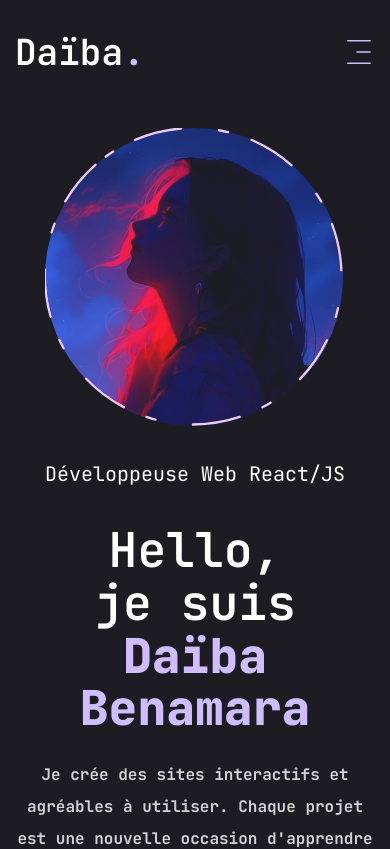
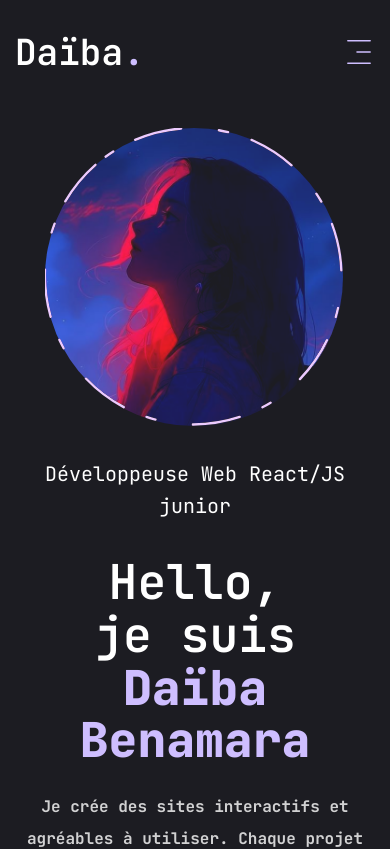
Before and after one commit to Daiba-yume/Portfolio_react, a Next.js app in the folder my_portfolio/: page / in a window 390 px wide. Shown: the top 849 px of the page. Built offline with nearby package versions, Linux system fonts and the light colour scheme.

Commit message:
Correction lien mobileNav

```diff
--- a/my_portfolio/app/page.jsx
+++ b/my_portfolio/app/page.jsx
@@ -16,7 +16,7 @@ const Home = () => {
           <div className="flex flex-col xl:flex-row items-center justify-between xl:pt-8 xl:pb-24">
             {/* text */}
             <div className="text-center xl:text-left order-2 xl:order-none">
-              <span className="text-xl ">Développeuse Web React/JS</span>
+              <span className="text-xl ">Développeuse Web React/JS junior</span>
               <h1 className="h1  mb-6 pt-8">
                 Hello,
                 <br />
@@ -71,7 +71,7 @@ const Home = () => {
       <section id="work" className="scroll-mt-32">
         <Work />
       </section>
-      <section id="contact">
+      <section id="contact" className="scroll-mt-32">
         <Contact />
       </section>
     </>
--- a/my_portfolio/components/MobileNav.jsx
+++ b/my_portfolio/components/MobileNav.jsx
@@ -73,6 +73,7 @@ const MobileNav = () => {
               <a
                 href={link.path}
                 key={index}
+                onClick={() => setOpen(false)}
                 className={`${
                   link.path === pathname &&
                   "text-accent border-b-2 border-accent"
```
